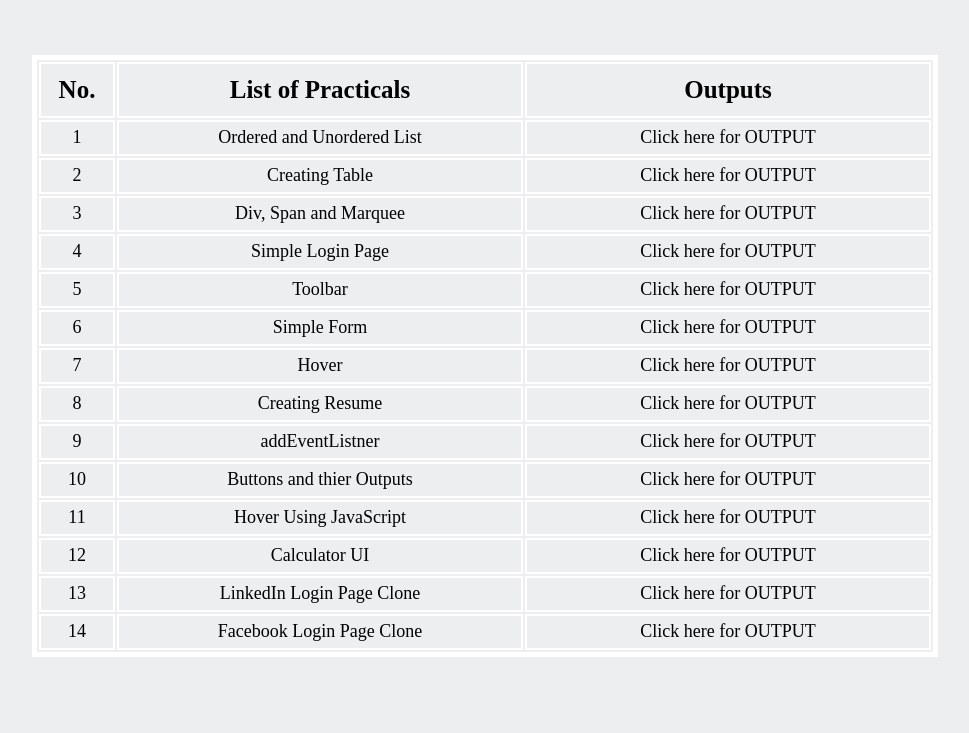
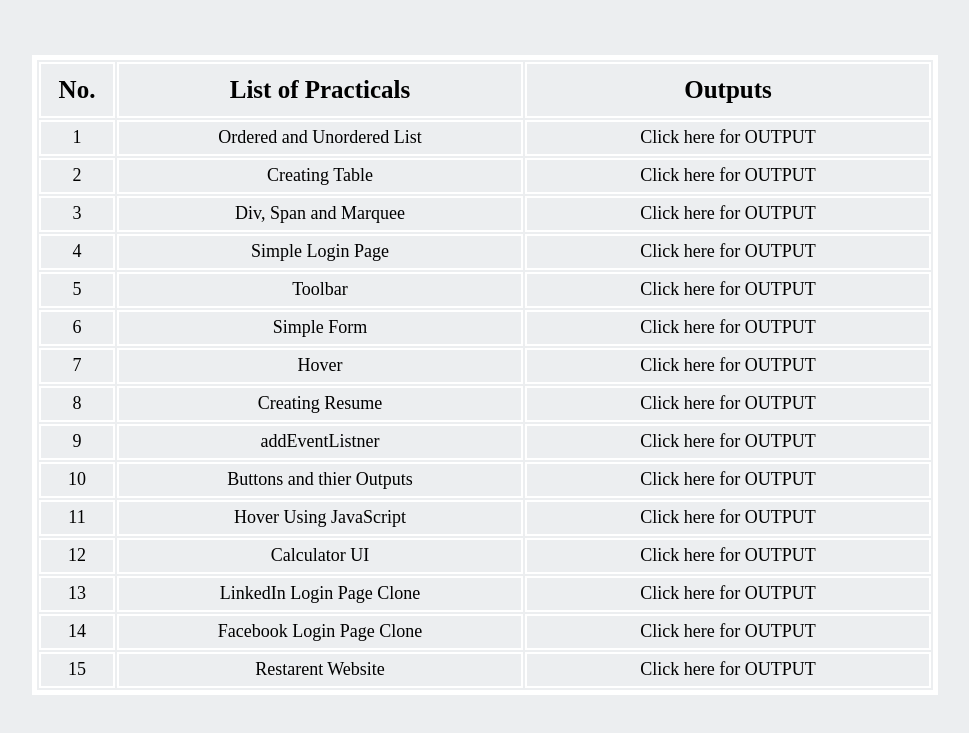
Before and after one commit to kartikeymahajan/kartikeymahajan.github.io, a plain HTML site: page index.html in a window 1280 px wide. Shown: the part 103-836 px from the top of the page, without its empty margins (155-1124 px from the left). Drawn offline with Linux system fonts and the light colour scheme.

Commit message:
Update index.html

```diff
--- a/index.html
+++ b/index.html
@@ -167,6 +167,11 @@
 					<td>Facebook Login Page Clone</td>
 					<td><a href="facebook_clone.html">Click here for OUTPUT</a></td>
 				</tr>
+				<tr>
+					<td>15</td>
+					<td>Restarent Website</td>
+					<td><a href="my_website.html">Click here for OUTPUT</a></td>
+				</tr>
 
 
 			</table>
```
